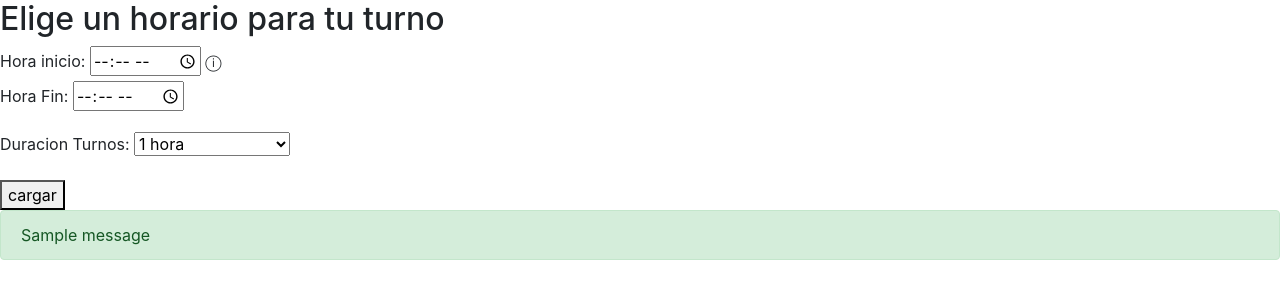
After one commit to Inwinkelried/ucse2024-IW-TP, a Django app: page /cargar_turno/1/ in a window 1280 px wide. The commit adds this page. Shown: the top 300 px of the page. Run offline with Django 5.2, Linux system fonts and the light colour scheme; tables that the repository leaves empty hold one stand-in row (values such as "Sample post"); one stand-in notice (Sample message) is shown; some libraries are stand-ins or nearby versions.

Commit message:
Horarios CRUD

```diff
--- a/padel/accounts/admin.py
+++ b/padel/accounts/admin.py
@@ -1,6 +1,6 @@
 from django.contrib import admin
 from django.contrib.auth.admin import UserAdmin as BaseUserAdmin
-from .models import Usuario, Roles, ComplejoDePadel
+from .models import Usuario, Roles, ComplejoDePadel, HorariosComplejos
 
 
 
@@ -34,6 +34,10 @@ class UsuarioAdmin(BaseUserAdmin):
 admin.site.register(Usuario,UsuarioAdmin)
 # Register your models here.
 
+@admin.register(HorariosComplejos)
+class AdminHorarios(admin.ModelAdmin):
+    lista_display = all
+
 @admin.register(Roles)
 class AdminNoticia(admin.ModelAdmin):
     list_display = ('id','nombre')
--- a/padel/accounts/forms.py
+++ b/padel/accounts/forms.py
@@ -1,6 +1,6 @@
 from django import forms
 from django.contrib.auth.forms import UserCreationForm, AuthenticationForm
-from .models import JugadorProfile, Usuario, Roles, ComplejoDePadel
+from .models import JugadorProfile, Usuario, Roles, ComplejoDePadel, Turno, HorariosComplejos
 
 
 class ComplejoRegisterForm(forms.ModelForm):
@@ -53,3 +53,16 @@ class JugadorRegisterForm(UserCreationForm):
                 categoria=self.cleaned_data['categoria']
             )
         return user
+
+class RegistrarTurnoForm(forms.ModelForm):
+    DURACIONES = [
+    ('01:00:00', '1 hora'),
+    ('01:30:00', '1 hora 30 minutos'),
+    ('02:00:00', '2 horas'),
+]
+    hora_inicio = forms.TimeField(widget=forms.TimeInput(attrs={'type': 'time'}), help_text = 'Puedes cargar los horarios individuales, o cargar un rango horario en el que habra horarios intermedios. Por ejemplo, si colocamos de 13:30 a 18 los turnos seran: 13:30, 15:00 y 16:30 sin incluir las 18 hs.')
+    hora_fin = forms.TimeField(widget=forms.TimeInput(attrs={'type': 'time'}))
+    duracion = forms.ChoiceField(widget =forms.Select, choices=DURACIONES, )
+    class Meta:
+        model = HorariosComplejos
+        fields = ['duracion', 'hora_inicio', 'hora_fin']
--- a/padel/accounts/models.py
+++ b/padel/accounts/models.py
@@ -57,8 +57,20 @@ class JugadorProfile(models.Model):
 
 
 #-----------------------------------------------------------------------------------------------
+class HorariosComplejos (models.Model):
+    complejo = models.ForeignKey(ComplejoDePadel,  on_delete=models.CASCADE,  name= 'complejo', null = False)
+    hora_inicio_turnos = models.TimeField(name = 'hora_inicio')
+    hora_fin_turnos = models.TimeField(name = 'hora_fin')
+    duracion = models.TimeField(name = 'duracion')
+
 class Turno(models.Model): #Tabla a la que se cargan los datos de un turno
-    pass
+    complejo = models.ForeignKey(ComplejoDePadel, on_delete=models.CASCADE, name = 'complejo', null = False)
+    horario = models.DateTimeField(name = 'horario', null = False)
+    disponible = models.BooleanField(default= True)
+    duracion = models.DurationField(name = 'duracion', null = False)
 
 class TurnoUsuario(models.Model): #Tabla intermedia para asignar un turno a un usuario
     pass
+
+class ComplejosFotos(models.Model): #Tabla intermedia que va a llevar las fotos de los complejos
+    pass
--- a/padel/accounts/views.py
+++ b/padel/accounts/views.py
@@ -2,7 +2,7 @@ from django.contrib.auth.views import LoginView
 from django.shortcuts import render, redirect, get_object_or_404
 from .models import Usuario, Roles, ComplejoDePadel
 from django.contrib.auth import login, authenticate, logout
-from .forms import JugadorRegisterForm , ComplejoRegisterForm, ComplejoEditForm
+from .forms import JugadorRegisterForm , ComplejoRegisterForm, ComplejoEditForm, RegistrarTurnoForm
 from django.urls import reverse_lazy
 from django.contrib.auth.tokens import default_token_generator
 from django.utils.http import urlsafe_base64_decode
@@ -11,6 +11,7 @@ from django.contrib.auth.models import User
 from django.contrib.sites.shortcuts import get_current_site
 from .utils import send_activation_email
 from django.contrib.auth.decorators import login_required
+from django.contrib import messages
 
 
 def activate(request, uidb64, token):
@@ -46,6 +47,25 @@ def Editar_complejo_view(request, id_complejo):
         form = ComplejoEditForm(instance = complejo_a_editar)
     return render(request,'editar_un_complejo.html', {'form':form})
 
+def Registrar_Turno_View(request, id_complejo):
+    complejo = get_object_or_404(ComplejoDePadel, id= id_complejo)
+    form = RegistrarTurnoForm()
+    if request.method == 'POST':
+        form = RegistrarTurnoForm(request.POST)
+        if form.is_valid():
+            turno_nuevo = form.save(commit = False)
+            turno_nuevo.complejo = complejo
+            turno_nuevo.save()
+            messages.success(request, 'Turno cargado exitosamente!')
+            return render(request, 'cargar_turno.html', {'form': form})
+        else:
+            return render(request, 'cargar_turno.html', {'form': form})
+    else:
+        return render (request, 'cargar_turno.html', {'form': form})
+
+def Mostrar_Turnos (request, id_complejo):
+    complejo = get_object_or_404(ComplejoDePadel, id= id_complejo)
+    horarios = complejo.horarios.all
 
 def ComplejoRegisterView(request):
     user = request.user
--- a/padel/padel/urls.py
+++ b/padel/padel/urls.py
@@ -27,11 +27,11 @@ urlpatterns = [
     path('admin/', admin.site.urls),
     path('accounts/', include('accounts.urls')),
     path('accounts/', include('django.contrib.auth.urls')),
-    path('login/', views.LoginPersonalizado.as_view(), name='login'), #URL DE LOGIN
+    path('login/', views.LoginPersonalizado.as_view(), name='login'),
     path('protected/', homeview.protected_page, name='protected_page'),
-    path("", TemplateView.as_view(template_name="home.html"), name="home"), #URL DE HOME
-    path('registrar_complejo/',views.ComplejoRegisterView, name="registrar_complejo"), ### URL DE LA VISTA DE REGISTRO DEL COMPLEJO
-    path('vista_complejos/',TemplateView.as_view(template_name="vista_complejos.html"), name="vista_complejos" ), ###URL QUE DERIVA A LA VISTA DE LOS COMPLEJOSS UNA VEZ LOGUEADOS
+    path("", TemplateView.as_view(template_name="home.html"), name="home"),
+    path('registrar_complejo/',views.ComplejoRegisterView, name="registrar_complejo"),
+    path('vista_complejos/',TemplateView.as_view(template_name="vista_complejos.html"), name="vista_complejos" ),
     path('mis_complejos/', views.Visualizar_mis_complejos_view, name="mis_complejos"),
     path('complejo/<int:id_complejo>/editar',views.Editar_complejo_view , name="editar_complejo"),
     path('activate/<uidb64>/<token>/', views.activate, name='activate'),
@@ -39,4 +39,6 @@ urlpatterns = [
     path('ver_complejos/', views.ComplejosListView, name="ver_complejos"),
     path('ver_complejos/<int:id>/', views.DetalleComplejoView, name='detalle_complejo'),
     path('reservar_turno/', views.ReservarTurnoView ,name='reservar_turno'),
+    path('cargar_turno/<int:id_complejo>/', views.Registrar_Turno_View, name='cargar_turno'),
+
 ]+ static(settings.MEDIA_URL, document_root=settings.MEDIA_ROOT)
--- /dev/null
+++ b/padel/templates/cargar_turno.html
@@ -0,0 +1,34 @@
+
+{% extends "base.html" %}
+
+{% block content %}
+  <h2>Elige un horario para tu turno</h2>
+  <form method="post" enctype="multipart/form-data">
+    {% csrf_token %}
+    <div class="form-group">
+      <label for="hora_inicio">Hora inicio:</label>
+{{ form.hora_inicio }}
+<span class="help-icon" data-toggle="tooltip" data-placement="right" title="{{ form.hora_inicio.help_text }}">
+    &#9432;
+</span>
+    <div class="form-group">
+      <label for="hora_fin">Hora Fin:</label>
+      {{ form.hora_fin }}
+    </div>
+    <div class="form-group">
+      <label for="duracion">Duracion Turnos:</label>
+      {{ form.duracion }}
+    </div>
+    <button type="submit">cargar</button>
+  </form>
+  {% if messages %}
+    {% for message in messages %}
+        <div class="alert alert-success">{{ message }}</div>
+    {% endfor %}
+{% endif %}
+  {% if form.non_field_errors %}
+    <div class="error">
+      {{ form.non_field_errors }}
+    </div>
+  {% endif %}
+{% endblock %}
--- a/padel/templates/detalle_complejo.html
+++ b/padel/templates/detalle_complejo.html
@@ -18,7 +18,7 @@
             <span><strong>Número de pistas:</strong> {{ complejo.numero_de_pistas }}</span>
             <span><strong>Descripción:</strong> {{ complejo.descripcion }}</span>
             <br>
-            <span><a href="{% url 'reservar_turno' %}"> quiero jugar ya mismo!!!!!</a></span>
+            <span><a href="{% url 'reservar_turno' complejo.id %}"> quiero jugar ya mismo!!!!!</a></span>
             </br>
             <br>
             {% if complejo.foto_complejo %}
--- a/padel/templates/reservar_turno.html
+++ b/padel/templates/reservar_turno.html
@@ -6,7 +6,8 @@
 
 {% block content %}
 
-<p>Pronto mas info :P</p>
+<h1> Reserva tu turno! </h1>
+
 
 
 {% endblock %}
--- a/padel/templates/visualizar_mis_complejos.html
+++ b/padel/templates/visualizar_mis_complejos.html
@@ -20,6 +20,7 @@
                             <div class="complejo-title">{{ item.nombre_complejo }}</div>
                             <div class="complejo-info">
                                 <p><a href="{% url 'editar_complejo' item.id %}">Editar</a></p>
+                                <p><a href="{% url 'cargar_turno' item.id %}"> Cargar turnos</a></p>
                                 <span><strong>Dirección:</strong> {{ item.direccion }}</span>
                                 <span><strong>Teléfono:</strong> {{ item.telefono }}</span>
                                 <span><strong>Número de pistas:</strong> {{ item.numero_de_pistas }}</span>
```
Also changed, not shown: padel/accounts/migrations/0014_complejosfotos_turnousuario_and_more.py (added), padel/accounts/migrations/0015_horarioscomplejos.py (added).
